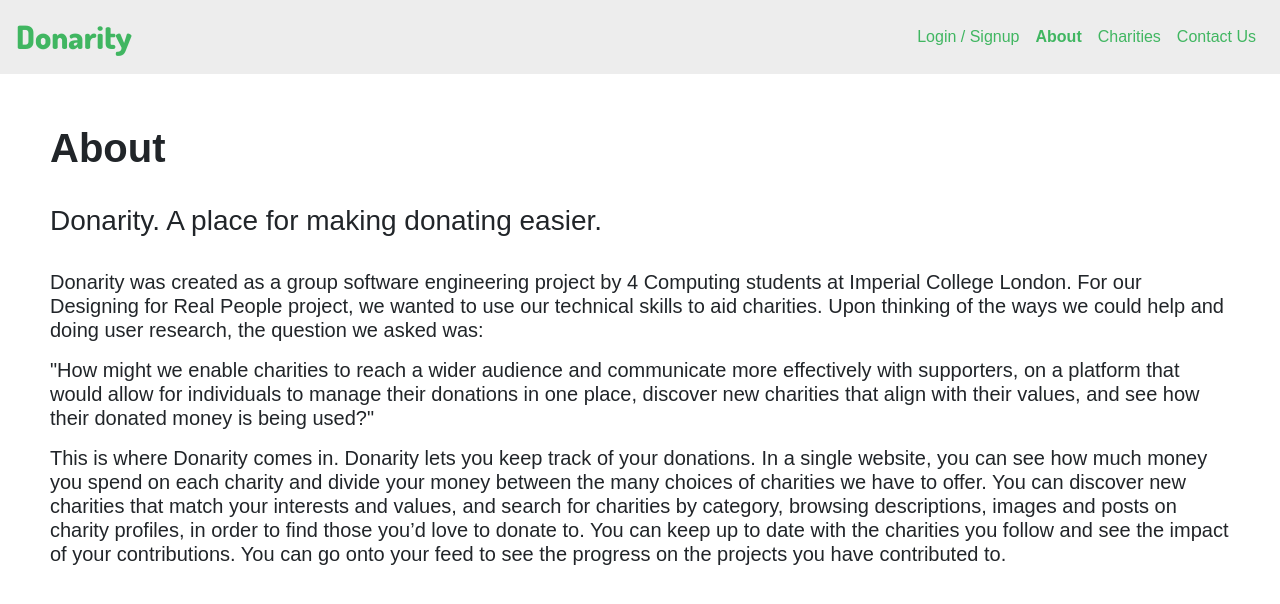
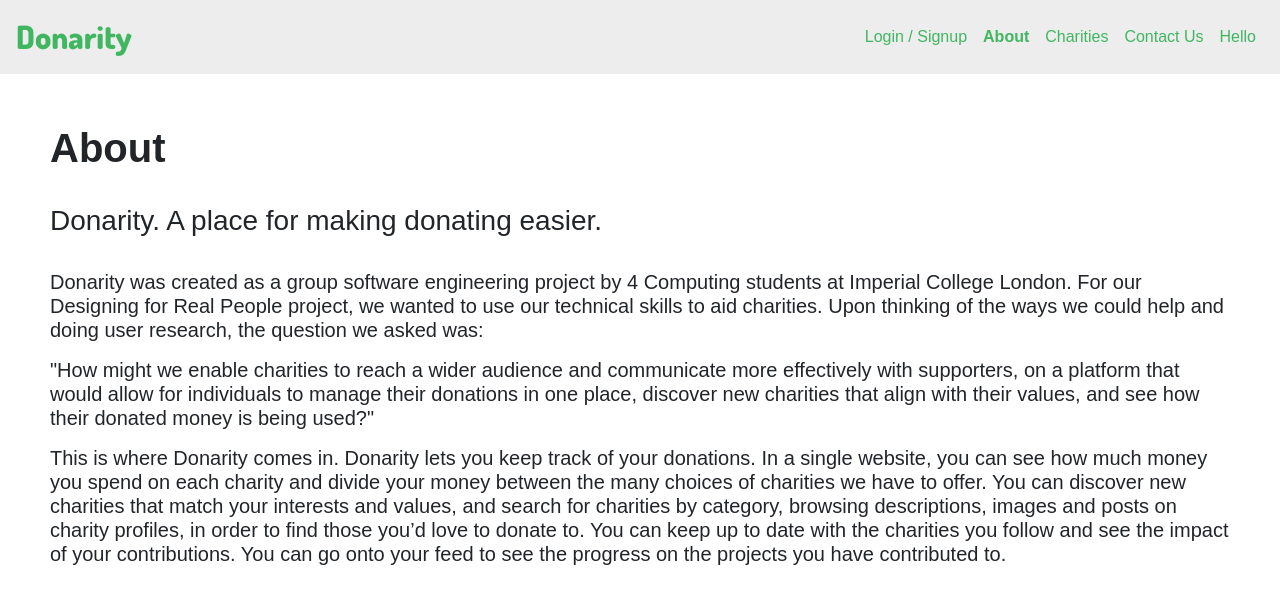
Before and after one commit to shnupta/donarity, a Next.js app: page /about in a window 1280 px wide. Shown: the top 604 px of the page. Built offline with nearby package versions, Linux system fonts and the light colour scheme; no server answers; a web font is replaced by a local one.

Commit message:
Add hello link

```diff
--- a/components/header.js
+++ b/components/header.js
@@ -16,11 +16,10 @@ export default function Header() {
     const path = router.asPath;
     const base_url = process.env.NEXT_PUBLIC_BASE_URL
 
-    if (loading) return null
-
     return (
         <>
             <Navbar className={styles.navBar} expand="lg" variant="light">
+                {loading && null}
                 {!session && (
                 <Navbar.Brand className={styles.title} href="/">Donarity</Navbar.Brand>
                 )}
@@ -36,6 +35,7 @@ export default function Header() {
                             <Nav.Link className={styles.navLink + (path === "/about" ? " " + styles.active : "")} href="/about">About</Nav.Link>
                             <Nav.Link className={styles.navLink + (path === "/charities" ? " " + styles.active : "")} href="/charities">Charities</Nav.Link>
                             <Nav.Link className={styles.navLink + (path === "/contact" ? " " + styles.active : "")} href="/contact">Contact Us</Nav.Link>
+                            <Nav.Link className={styles.navLink + (path === "/contact" ? " " + styles.active : "")} href="/contact">Hello</Nav.Link>
                         </>
                     )}
                     {session && (
```
